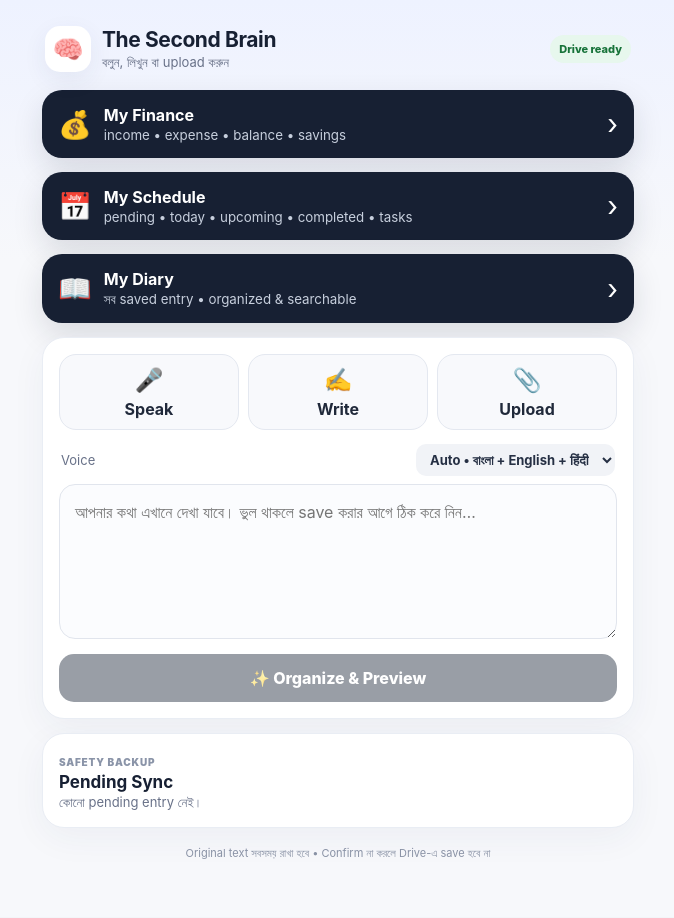
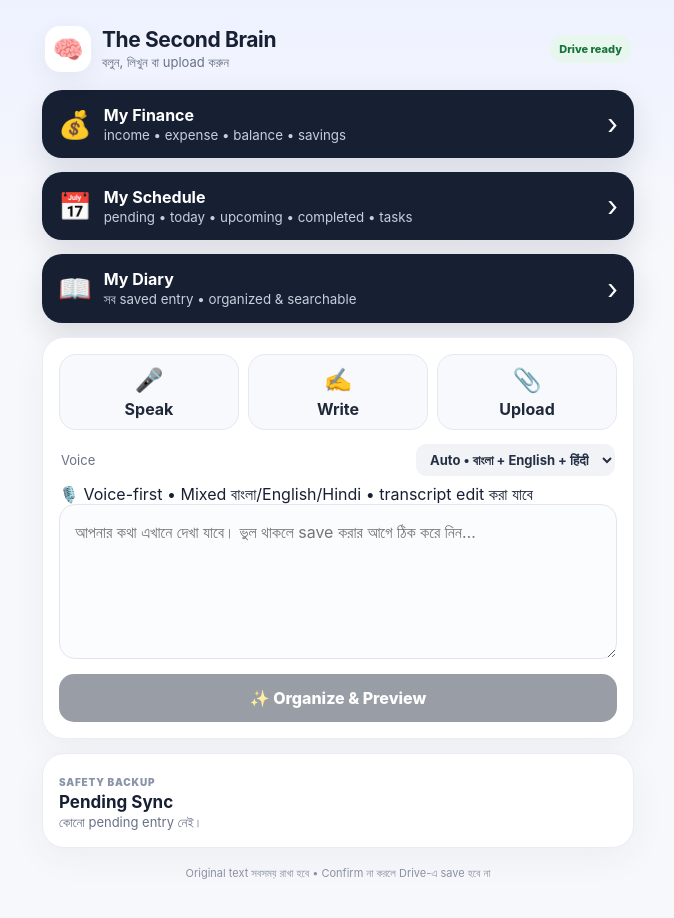
Before and after one commit to ranjannaskar191990-safe-circle/the-second-brain, a Next.js app: page / in a window 1280 px wide. Shown: the top 918 px of the page, without its empty margins (302-976 px from the left). Built offline with nearby package versions, Linux system fonts and the light colour scheme.

Commit message:
Make voice assistant the primary home interaction

```diff
--- a/app/page.js
+++ b/app/page.js
@@ -2,8 +2,8 @@
 import{useEffect,useRef,useState}from"react";import{classify}from"../lib/classify";
 const KEY="second-brain-queue";
 export default function Home(){
- const[text,setText]=useState("");const[preview,setPreview]=useState(null);const[msg,setMsg]=useState("");const[queue,setQueue]=useState([]);const[busy,setBusy]=useState(false);const[listening,setListening]=useState(false);const[lang,setLang]=useState("auto");const rec=useRef(null);const voiceActive=useRef(false);const voiceFinal=useRef("");
- useEffect(()=>{try{setQueue(JSON.parse(localStorage.getItem(KEY)||"[]"))}catch{setQueue([])}},[]);
+ const[text,setText]=useState("");const[preview,setPreview]=useState(null);const[msg,setMsg]=useState("");const[queue,setQueue]=useState([]);const[busy,setBusy]=useState(false);const[listening,setListening]=useState(false);const[lang,setLang]=useState("auto");const[voiceSeconds,setVoiceSeconds]=useState(0);const rec=useRef(null);const voiceActive=useRef(false);const voiceFinal=useRef("");
+ useEffect(()=>{try{setQueue(JSON.parse(localStorage.getItem(KEY)||"[]"))}catch{setQueue([])}},[]);useEffect(()=>{if(!listening){setVoiceSeconds(0);return}const id=setInterval(()=>setVoiceSeconds(v=>v+1),1000);return()=>clearInterval(id)},[listening]);
  function persist(q){setQueue(q);localStorage.setItem(KEY,JSON.stringify(q))}
  function addPending(item){persist([{...item,localId:item.localId||crypto.randomUUID(),syncStatus:"Pending"},...queue])}
  function resolveEntryDate(raw){
@@ -59,8 +59,8 @@ export default function Home(){
  return <main className="shell"><header><div className="brand">🧠</div><div><h1>The Second Brain</h1><p>বলুন, লিখুন বা upload করুন</p></div><span className={"badge "+(queue.length?"warn":"")}>{queue.length?queue.length+" Pending":"Drive ready"}</span></header>
  <a className="diaryButton" href="/finance"><span>💰</span><div><b>My Finance</b><small>income • expense • balance • savings</small></div><strong>›</strong></a><a className="diaryButton" href="/schedule"><span>📅</span><div><b>My Schedule</b><small>pending • today • upcoming • completed • tasks</small></div><strong>›</strong></a><a className="diaryButton" href="/diary"><span>📖</span><div><b>My Diary</b><small>সব saved entry • organized & searchable</small></div><strong>›</strong></a><section className="hero card"><div className="mode"><button className={listening?"active":""} onClick={speak}><span>{listening?"⏹":"🎤"}</span>{listening?"Stop":"Speak"}</button><button onClick={()=>document.getElementById("braintext")?.focus()}><span>✍️</span>Write</button><label><span>📎</span>Upload<input type="file" onChange={upload}/></label></div>
  <div className="lang"><span>Voice</span><select value={lang} onChange={e=>setLang(e.target.value)}><option value="auto">Auto • বাংলা + English + हिंदी</option><option value="bn-IN">বাংলা</option><option value="en-IN">English</option><option value="hi-IN">हिंदी</option></select></div>
- {listening&&<div className="listening"><i/>Listening… এখন বলুন</div>}
- <textarea id="braintext" value={text} onChange={e=>{setText(e.target.value);setPreview(null)}} placeholder="আপনার কথা এখানে দেখা যাবে। ভুল থাকলে save করার আগে ঠিক করে নিন…"/>
+ {listening&&<div className="listening"><i/>Listening… {Math.floor(voiceSeconds/60)}:{String(voiceSeconds%60).padStart(2,"0")} • যতক্ষণ দরকার বলুন</div>}
+ <div className="voiceHint">🎙️ Voice-first • Mixed বাংলা/English/Hindi • transcript edit করা যাবে</div><textarea id="braintext" value={text} onChange={e=>{setText(e.target.value);setPreview(null)}} placeholder="আপনার কথা এখানে দেখা যাবে। ভুল থাকলে save করার আগে ঠিক করে নিন…"/>
  <button className="primary" onClick={organize} disabled={!text.trim()}>✨ Organize & Preview</button>{msg&&<div className="notice">{msg}</div>}</section>
  {preview&&<section className="card review"><div className="sectionTitle"><div><small>STEP 2</small><h2>Save করার আগে দেখুন</h2></div><button className="edit" onClick={()=>{setPreview(null);document.getElementById("braintext")?.focus()}}>Edit</button></div><div className="raw">{preview.original}</div><label className="entryDate">📅 Entry Date<input type="date" value={preview.entryDate||""} onChange={e=>setPreview({...preview,entryDate:e.target.value})}/></label>{preview.category==="Tasks"&&<div className="taskDue"><label>Due Date<input type="date" value={preview.dueDate||""} onChange={e=>setPreview({...preview,dueDate:e.target.value})}/></label><label>Time<input type="time" value={preview.dueTime||""} onChange={e=>setPreview({...preview,dueTime:e.target.value})}/></label></div>}<div className="chips"><span>{preview.category}</span><span>{preview.language}</span>{preview.amount&&<span>₹{preview.amount}</span>}{preview.category==="Finance"&&preview.type&&<span>{preview.type}</span>}{preview.category==="Finance"&&preview.subcategory&&<span>{preview.subcategory}</span>}{preview.category==="Finance"&&preview.account&&<span>{preview.account}</span>}{preview.kmFrom&&<span>KM {preview.kmFrom} → {preview.kmTo}</span>}<span>{preview.status}</span></div><button className="primary save" disabled={busy} onClick={save}>{busy?"Saving…":"✓ Confirm & Save to Google Drive"}</button></section>}
  <section className="card sync"><div><small>SAFETY BACKUP</small><h2>Pending Sync</h2><p>{queue.length?queue.length+"টি entry এই ফোনে নিরাপদে আছে।":"কোনো pending entry নেই।"}</p></div>{queue.length>0&&<button onClick={sync} disabled={busy}>↻ {busy?"Syncing…":"Sync now"}</button>}</section>
```
